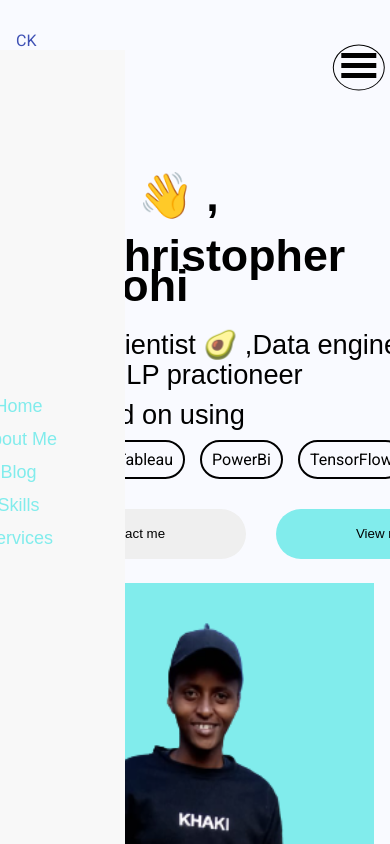
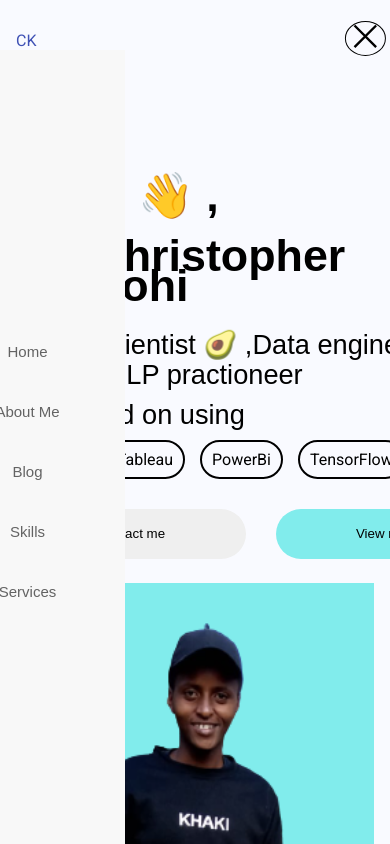
Before and after one commit to joshuandeleva/kreezy, a React (Create React App) app: page / in a window 390 px wide. Both pictures are taken after a click on the element 358 px from the left and 67 px from the top of the page. Shown: the top 844 px of the page. Built offline with nearby package versions, Linux system fonts and the light colour scheme.

Commit message:
mobile nav styles done

```diff
--- a/src/Components/Index.js
+++ b/src/Components/Index.js
@@ -17,7 +17,7 @@ function Index() {
 			<div className="mainContent__navIntro">
 				<Container>
 					<Grid container spacing={3}>
-						<Grid item xl={6} lg={6} sm={12} md={6}>
+						<Grid item xl={6} lg={6} sm={12} md={6} xm={12}>
 							<div className="mainContent__navLeft">
 								<Slide top>
 									<h1>Hello 👋 ,</h1>
@@ -50,7 +50,7 @@ function Index() {
 								</Slide>
 							</div>
 						</Grid>
-						<Grid item xl={6} lg={6} sm={12} md={6}>
+						<Grid item xl={6} lg={6} sm={12} md={6} xm={12}>
 							<Slide right>
 								<div className="mainContent__navRight">
 									<img src={Chrispic} alt="" />
--- a/src/Components/Navbar.css
+++ b/src/Components/Navbar.css
@@ -19,14 +19,14 @@
 	align-items: center;
 	text-align: center;
 }
-.nav__ItemsList > ul {
+.nav__menu {
 	display: flex;
 }
-.nav__ItemsList > ul > li {
+.nav__menu > li {
 	display: flex;
 	padding-right: 18px;
 }
-.nav__ItemsList > ul > li > a {
+.nav__menu > li > a {
 	font-size: 18px;
 	color: #81ecec;
 	text-align: center;
@@ -35,7 +35,7 @@
 	line-height: 3px;
 	padding: 10px 0;
 }
-.nav__ItemsList > ul > li > a:hover {
+.nav__menu > li > a:hover {
 	border-bottom: 2px solid black;
 }
 .menu__icon {
@@ -53,6 +53,8 @@
 		border: 1px solid black;
 		border-radius: 50%;
 		padding: 0 5px;
+		top: 0;
+		margin-top: 0;
 	}
 	.nav__menu {
 		display: flex;
--- a/src/Components/Navbar.js
+++ b/src/Components/Navbar.js
@@ -1,6 +1,7 @@
 import React, { useState, useEffect } from "react";
 import { Container, Link } from "@material-ui/core";
 import { GiHamburgerMenu } from "react-icons/gi";
+import { GrClose } from "react-icons/gr";
 import "./Navbar.css";
 const Navbar = () => {
 	//handles the mobile nav
@@ -40,9 +41,9 @@ const Navbar = () => {
 					</div>
 					<div className="menu__icon" onClick={handleClick}>
 						{click ? (
-							<GiHamburgerMenu style={{ fontSize: "2.5rem" }} />
+							<GrClose style={{ fontSize: "1.8rem" }} />
 						) : (
-							<GiHamburgerMenu style={{ fontSize: "2.5rem" }} />
+							<GiHamburgerMenu style={{ fontSize: "1.8rem" }} />
 						)}
 					</div>
 					<div className="nav__ItemsList">
```
